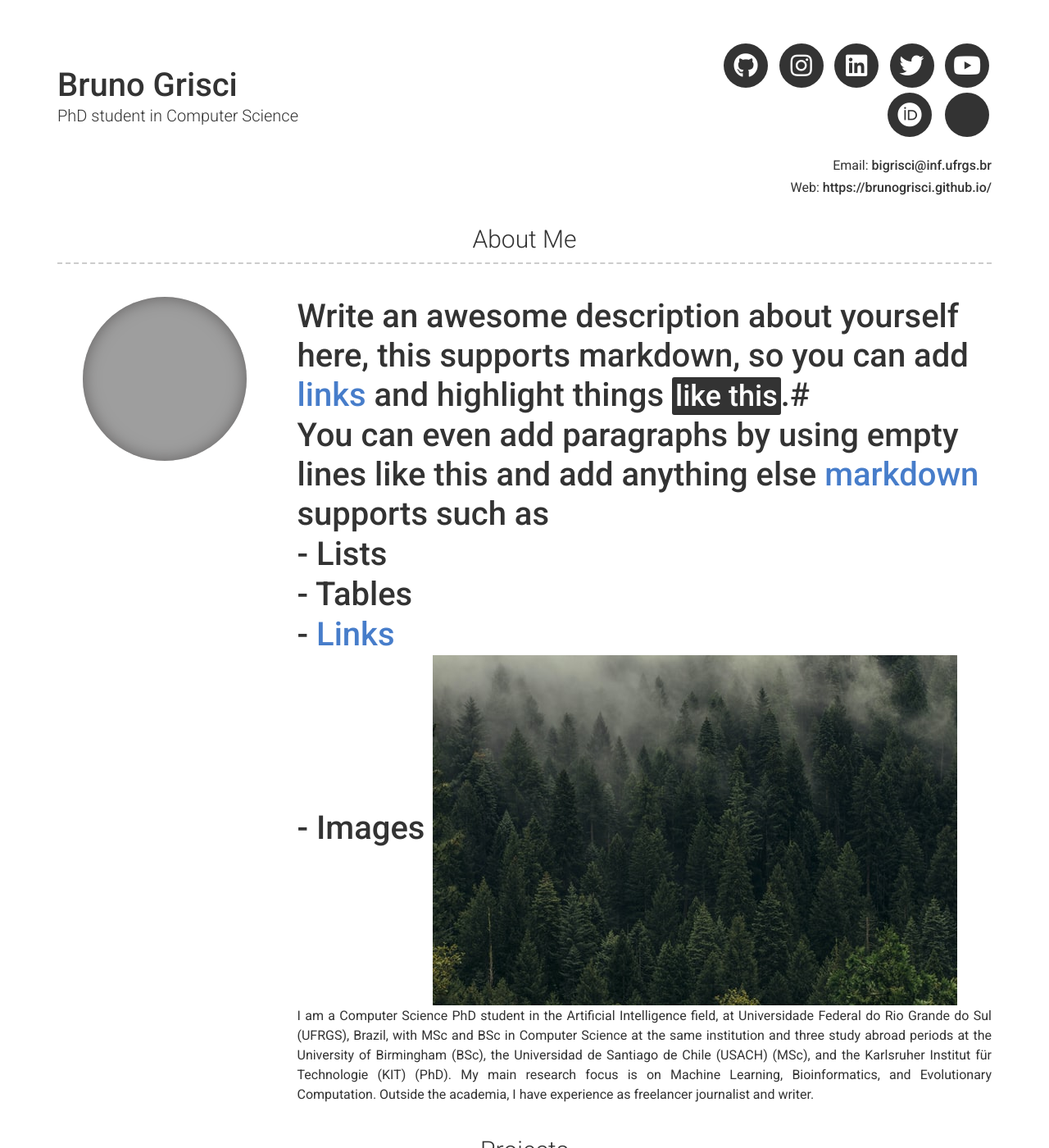
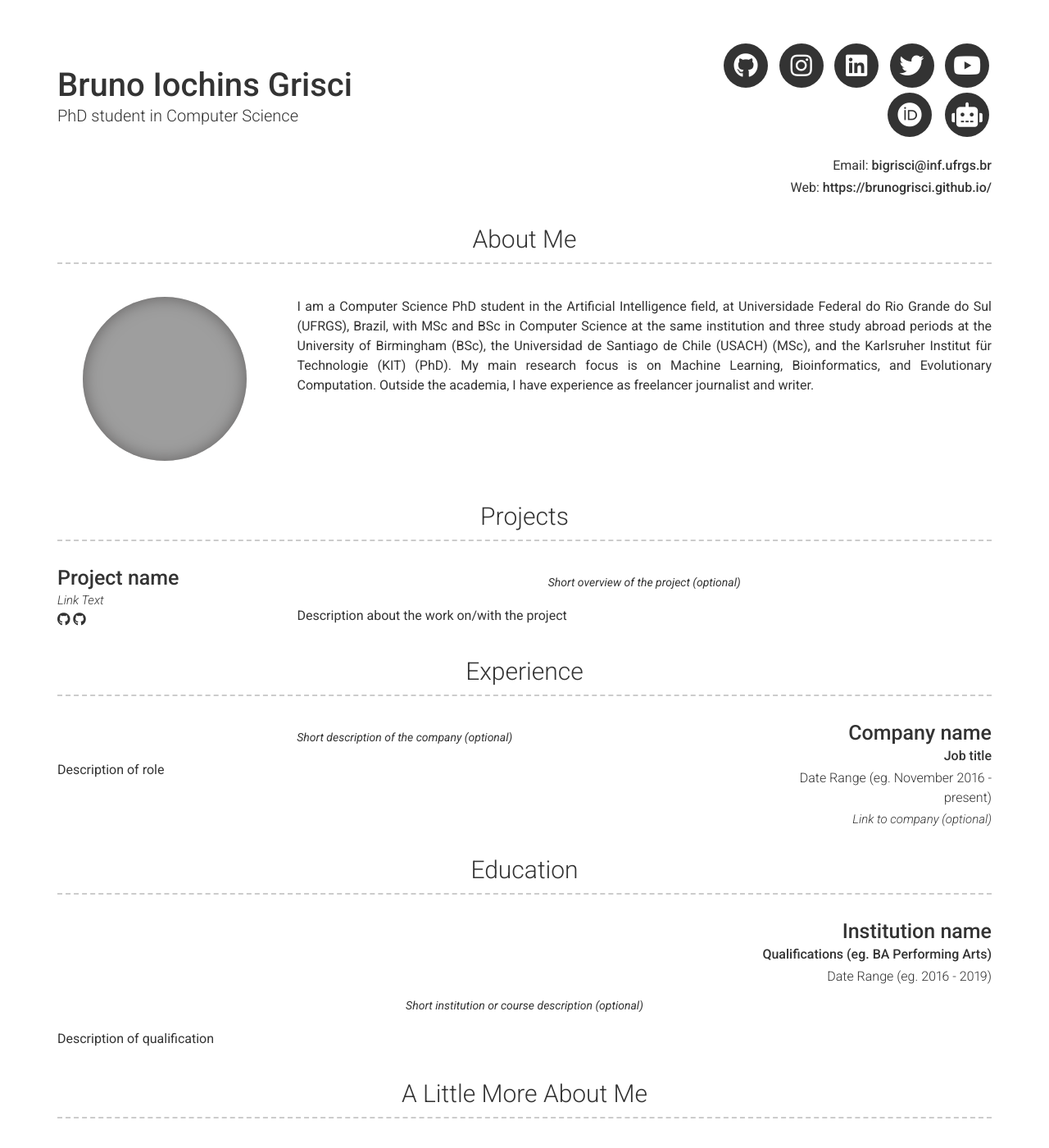
Before and after one commit to BrunoGrisci/brunogrisci.github.io, a Jekyll site: the page built from index.md, in a window 1280 px wide and 1400 px high. Shown: the whole window at 82% size. Built offline with Jekyll 4.4.1, drawn with Linux system fonts in a browser that asks for light colours; nearby versions of some CDN libraries; some of the changed lines change nothing that is shown; some of the changed text lies outside the part shown; grey boxes are pictures that could not be loaded.

Commit message:
Update _config.yml

```diff
--- a/_config.yml
+++ b/_config.yml
@@ -1,12 +1,12 @@
 # Site
 repository: BrunoGrisci/brunogrisci.github.io
-# favicon: images/favicon.ico
+favicon: fas fa-robot
 
 # Content configuration version
 version: 2
 
 # Personal info
-name: Bruno Grisci
+name: Bruno Iochins Grisci
 title: PhD student in Computer Science
 email: bigrisci@inf.ufrgs.br
 # email_title: Email (Email title override)
@@ -29,15 +29,15 @@ instagram_username: bigrisci
 linkedin_username: bruno-iochins-grisci
 #xing_username: jekyll
 #pinterest_username: jekyll
-youtube_username: Bruno Grisci
+youtube_username: UCzskNJU6CgEim2AqWY7f93w
 #googleplus_username: +jekyll
 orcid_username: 0000-0003-4083-5881
 
 # Additional icon links
 additional_links:
-- title: Link name
-  icon: Font Awesome brand icon name (eg. fab fa-twitter) (https://fontawesome.com/icons?d=gallery&s=brands&m=free)
-  url: Link url (eg. https://google.com)
+- title: Lattes
+  icon: fas fa-robot (https://fontawesome.com/icons?d=gallery&s=brands&m=free)
+  url: http://lattes.cnpq.br/9993195769355172
 # - title: another link
 #   icon: font awesome brand icon name (eg. fab fa-twitter) (https://fontawesome.com/icons?d=gallery&s=brands&m=free)
 #   url: Link url (eg. https://google.com)
@@ -51,13 +51,13 @@ additional_links:
 # About Section
 # about_title: About Me (Use this to override about section title)
 about_profile_image: images/bruno.jpg
+# Write an awesome description about yourself here, this supports markdown, so you can add [links](http://foobar.com) and highlight things <mark>like this</mark>.#
+# You can even add paragraphs by using empty lines like this and add anything else [markdown](https://www.markdownguide.org/getting-started#what-is-markdown) supports such as
+#   - Lists
+#   - Tables
+#   - <a href="google.com">Links</a>
+#   - Images ![alt text](/images/landscape-trees.jpg "Trees")
 about_content: | # this will include new lines to allow paragraphs
- # Write an awesome description about yourself here, this supports markdown, so you can add [links](http://foobar.com) and highlight things <mark>like this</mark>.#
- # You can even add paragraphs by using empty lines like this and add anything else [markdown](https://www.markdownguide.org/getting-started#what-is-markdown) supports such as
- #   - Lists
- #   - Tables
- #   - <a href="google.com">Links</a>
- #   - Images ![alt text](/images/landscape-trees.jpg "Trees")
  I am a Computer Science PhD student in the Artificial Intelligence field, at Universidade Federal do Rio Grande do Sul (UFRGS), Brazil, with MSc and BSc in Computer Science at the same institution and three study abroad periods at the University of Birmingham (BSc), the Universidad de Santiago de Chile (USACH) (MSc), and the Karlsruher Institut für Technologie (KIT) (PhD).
  My main research focus is on Machine Learning, Bioinformatics, and Evolutionary Computation.
  Outside the academia, I have experience as freelancer journalist and writer.
```
